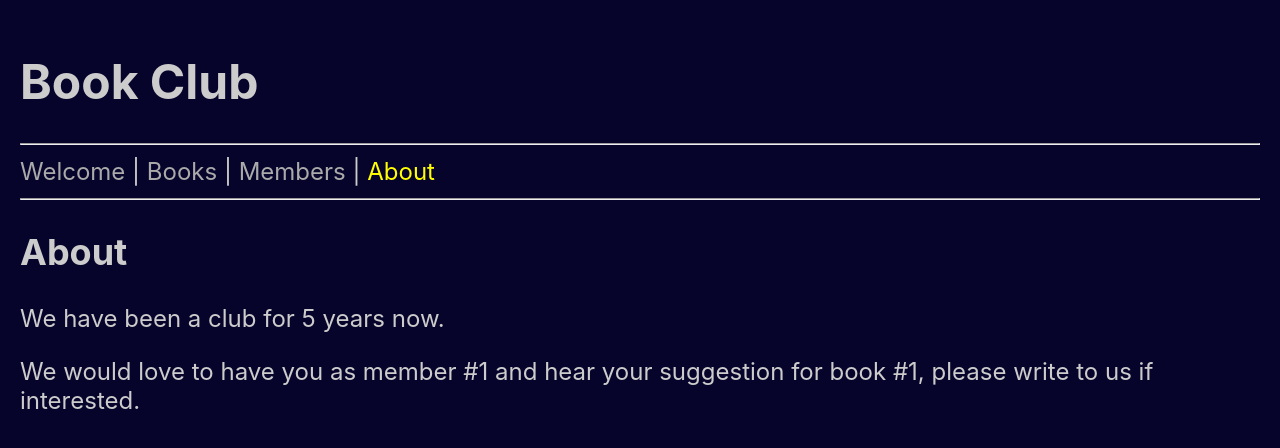
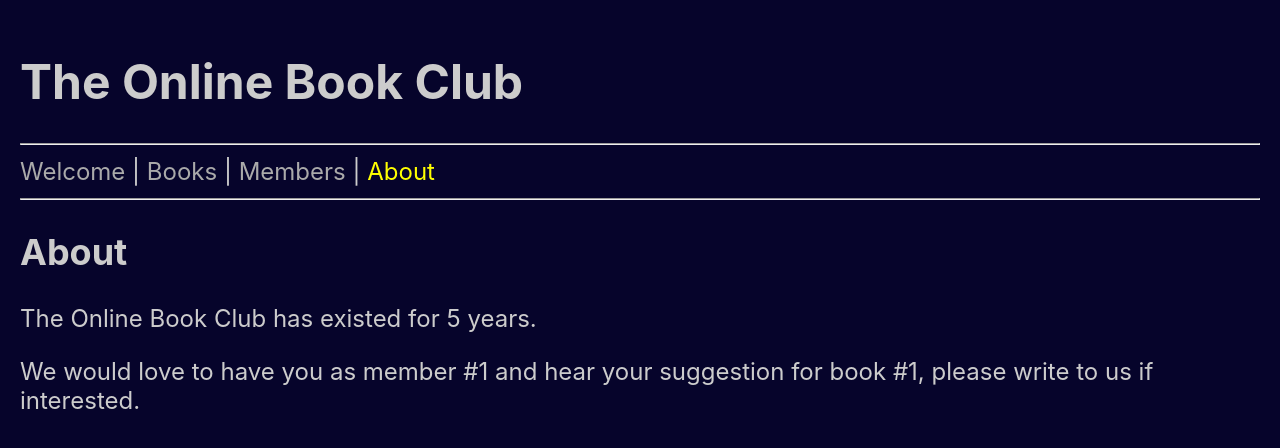
Before and after one commit to edwardtanguay/howto-react-router-site-with-usecontext, a React (Vite) app: page /about in a window 1280 px wide. Shown: the top 448 px of the page. Built offline with nearby package versions, Linux system fonts and the light colour scheme; no server answers.

Commit message:
context in

```diff
--- a/src/App.jsx
+++ b/src/App.jsx
@@ -9,6 +9,7 @@ import axios from 'axios';
 
 const booksUrl = 'https://edwardtanguay.netlify.app/share/books.json';
 const membersUrl = 'https://edwardtanguay.netlify.app/share/employees.json';
+const siteTitle = "The Online Book Club";
 
 function App() {
 	const [books, setBooks] = useState([]);
@@ -28,7 +29,7 @@ function App() {
 
 	return (
 		<div className="App">
-			<h1>Book Club</h1>
+			<h1>{siteTitle}</h1>
 			<hr />
 			<NavLink to="/welcome">Welcome</NavLink> |{' '}
 			<NavLink to="/books">Books</NavLink> |{' '}
@@ -42,7 +43,7 @@ function App() {
 				/>
 				<Route path="/books" element={<PageBooks books={books} setBooks={setBooks} />} />
 				<Route path="/members" element={<PageMembers members={members} />} />
-				<Route path="/about" element={<PageAbout books={books} members={members} />} />
+				<Route path="/about" element={<PageAbout books={books} members={members} siteTitle={siteTitle} />} />
 				<Route path="/" element={<Navigate to="/welcome" replace />} />
 			</Routes>
 		</div>
--- a/src/main.jsx
+++ b/src/main.jsx
@@ -6,6 +6,6 @@ import { BrowserRouter } from 'react-router-dom';
 
 ReactDOM.createRoot(document.getElementById('root')).render(
 	<BrowserRouter>
-		<App />
+			<App />
 	</BrowserRouter>
 );
--- a/src/pages/PageAbout.jsx
+++ b/src/pages/PageAbout.jsx
@@ -1,8 +1,8 @@
-export const PageAbout = ({ books, members }) => {
+export const PageAbout = ({ books, members, siteTitle }) => {
 	return (
 		<div className="page_about">
 			<h2>About</h2>
-			<p>We have been a club for 5 years now.</p>
+			<p>{siteTitle} has existed for 5 years.</p>
 			<p>
 				We would love to have you as member #{members.length + 1} and
 				hear your suggestion for book #{books.length + 1}, please write
```
Also changed, not shown: src/AppContext.js (added, +18 -0 lines).
